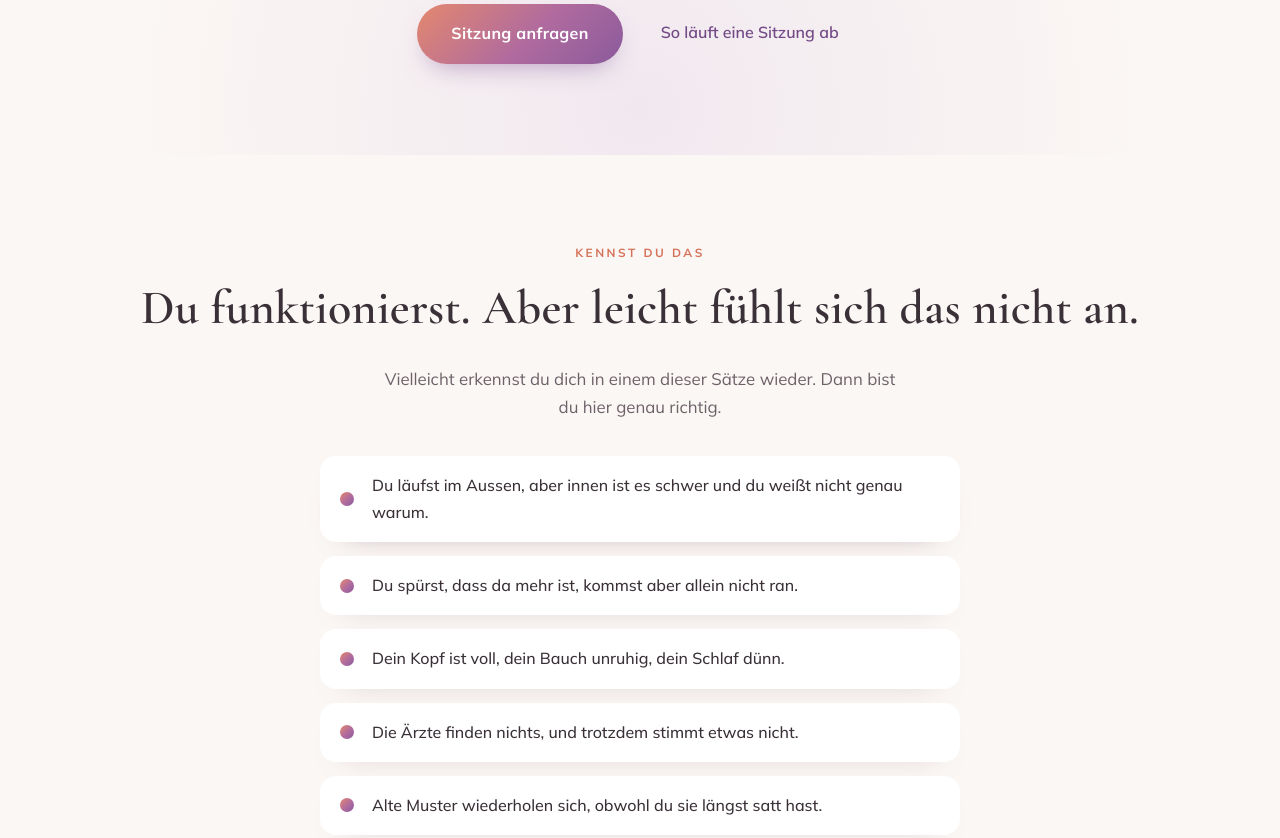
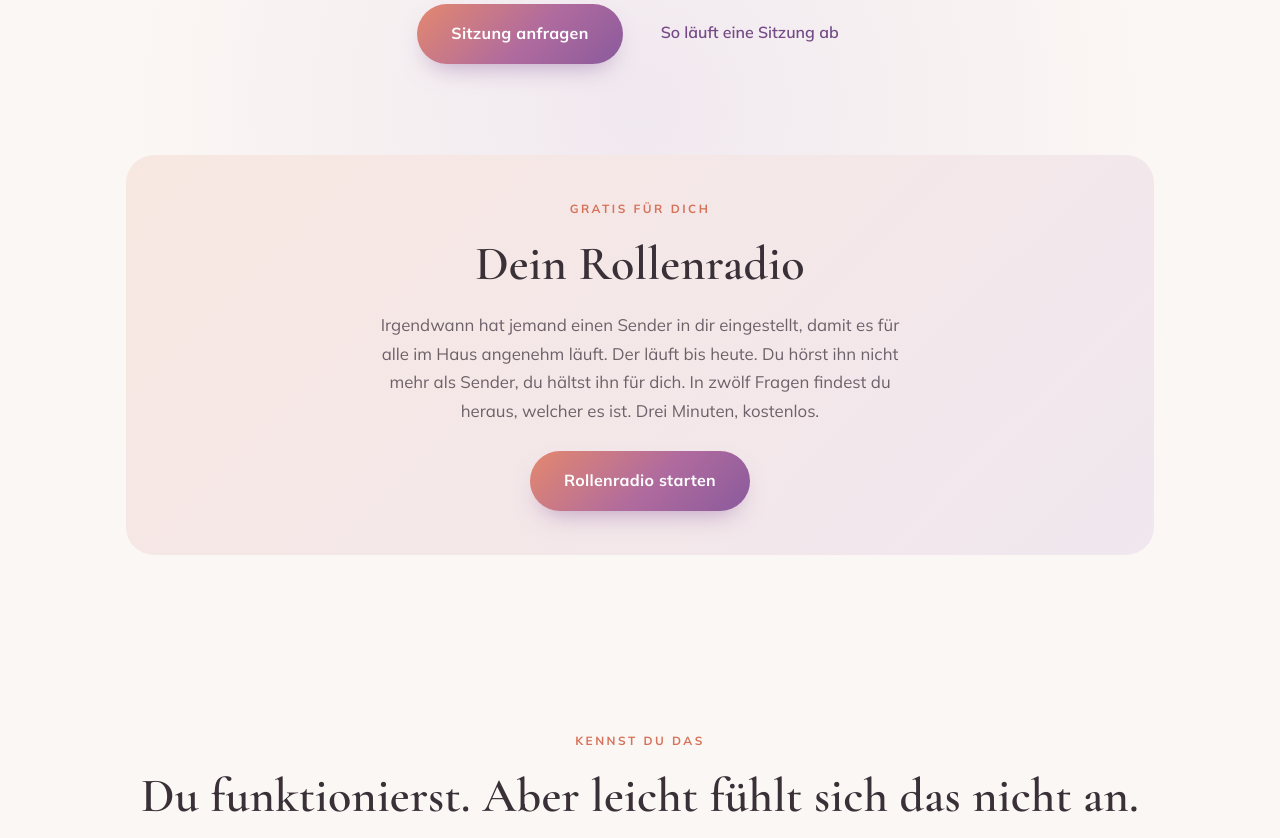
Before and after one commit to InnerVision-Kerstin/innervision, a plain HTML site: page index.html in a window 1280 px wide. Shown: the part 782-1620 px from the top of the page. Drawn offline with nearby package versions, Linux system fonts and the light colour scheme.

Commit message:
Update index.html

```diff
--- a/index.html
+++ b/index.html
@@ -230,6 +230,18 @@
   </div>
 </header>
 
+<!-- FREEBIE ROLLENRADIO -->
+<section style="padding-top:0">
+  <div class="wrap">
+    <div style="background:linear-gradient(135deg,rgba(228,136,110,.14),rgba(216,198,228,.32));border-radius:28px;padding:44px clamp(24px,5vw,54px);text-align:center">
+      <p class="eyebrow">Gratis für dich</p>
+      <h2 style="margin-bottom:.4em">Dein Rollenradio</h2>
+      <p class="lead-center" style="margin-bottom:26px">Irgendwann hat jemand einen Sender in dir eingestellt, damit es für alle im Haus angenehm läuft. Der läuft bis heute. Du hörst ihn nicht mehr als Sender, du hältst ihn für dich. In zwölf Fragen findest du heraus, welcher es ist. Drei Minuten, kostenlos.</p>
+      <a class="btn" href="https://innervision.mytentary.com/p/CmtWxu">Rollenradio starten</a>
+    </div>
+  </div>
+</section>
+
 <!-- PAIN -->
 <section>
   <div class="wrap center">
@@ -397,6 +409,12 @@
   </div>
 </section>
 
+<section style="padding-top:0">
+  <div class="wrap center">
+    <p style="font-size:1.05rem">Noch nicht bereit für eine Sitzung? Dann starte mit meinem <a href="https://innervision.mytentary.com/p/CmtWxu" style="color:var(--purple-deep);font-weight:700;text-decoration:none;border-bottom:2px solid var(--coral)">Rollenradio</a>, gratis und in drei Minuten gemacht.</p>
+  </div>
+</section>
+
 <!-- FINAL CTA -->
 <section id="kontakt">
   <div class="wrap">
```
